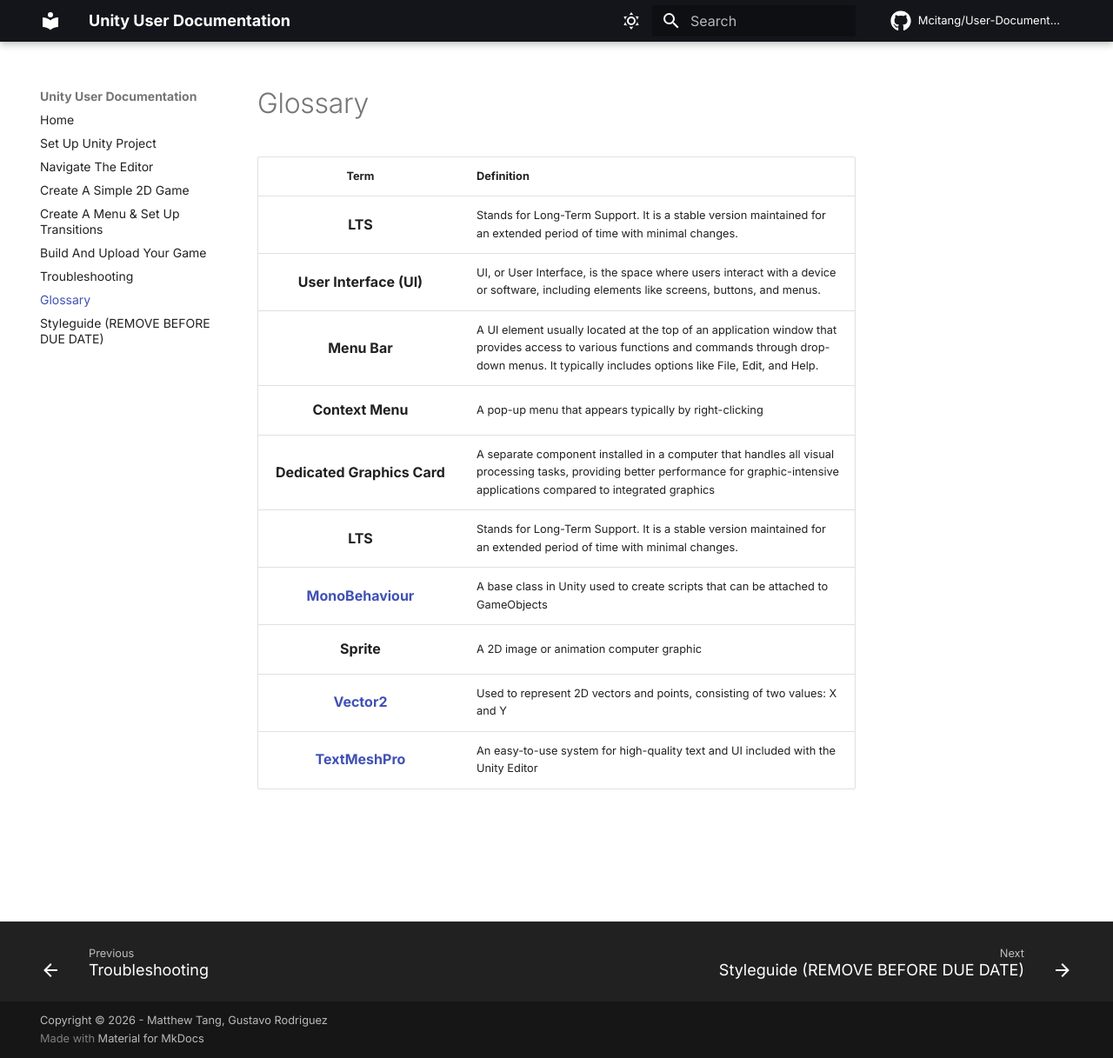
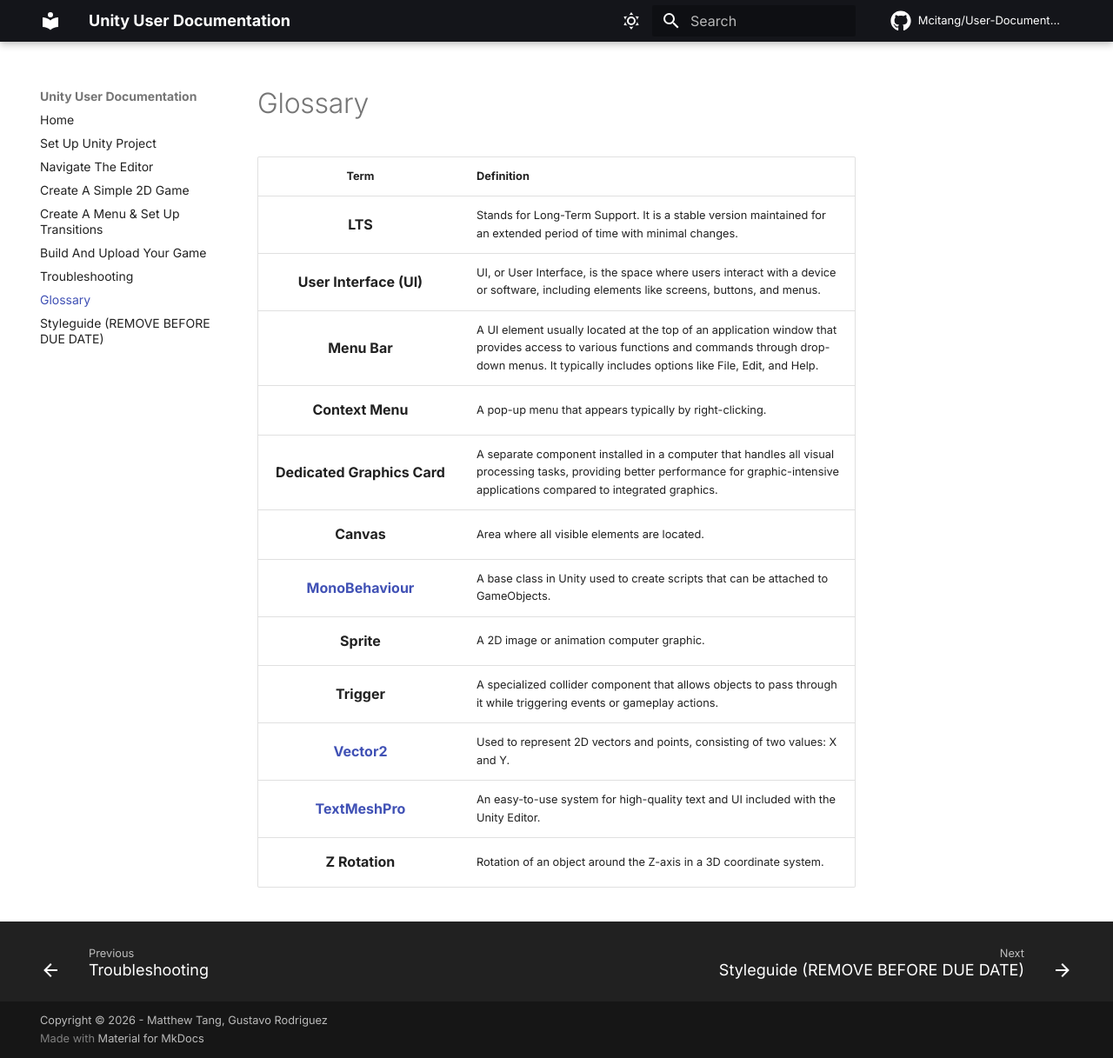
Before and after one commit to Mcitang/User-Documentation, an MkDocs documentation site: the page built from docs/glossary.md, in a window 1280 px wide and 1217 px high. Shown: the whole window at 87% size. Built offline with MkDocs 1.6.1 and Material for MkDocs 9.7.7, drawn with Linux system fonts in a browser that asks for light colours; comment, search, counter and statistics services are not loaded.

Commit message:
Add terms

```diff
--- a/docs/glossary.md
+++ b/docs/glossary.md
@@ -5,13 +5,15 @@
 | LTS           |   Stands for Long-Term Support. It is a stable version maintained for an extended period of time with minimal changes.  |
 | User Interface (UI)   |   UI, or User Interface, is the space where users interact with a device or software, including elements like screens, buttons, and menus.    |
 | Menu Bar      |   A UI element usually located at the top of an application window that provides access to various functions and commands through drop-down menus. It typically includes options like File, Edit, and Help.   |
-| Context Menu  |   A pop-up menu that appears typically by right-clicking    |
-| Dedicated Graphics Card |   A separate component installed in a computer that handles all visual processing tasks, providing better performance for graphic-intensive applications compared to integrated graphics    |
-| LTS           |   Stands for Long-Term Support. It is a stable version maintained for an extended period of time with minimal changes.  |
-| [MonoBehaviour][monobehaviour-url]    |   A base class in Unity used to create scripts that can be attached to GameObjects   |
-| Sprite        |   A 2D image or animation computer graphic    |
-| [Vector2][vector2-url]       |   Used to represent 2D vectors and points, consisting of two values: X and Y  |
-| [TextMeshPro][tmp-url]    |   An easy-to-use system for high-quality text and UI included with the Unity Editor   |
+| Context Menu  |   A pop-up menu that appears typically by right-clicking.    |
+| Dedicated Graphics Card |   A separate component installed in a computer that handles all visual processing tasks, providing better performance for graphic-intensive applications compared to integrated graphics.    |
+| Canvas           |   Area where all visible elements are located.  |
+| [MonoBehaviour][monobehaviour-url]    |   A base class in Unity used to create scripts that can be attached to GameObjects.   |
+| Sprite        |   A 2D image or animation computer graphic.    |
+| Trigger        |  A specialized collider component that allows objects to pass through it while triggering events or gameplay actions. |
+| [Vector2][vector2-url]       |   Used to represent 2D vectors and points, consisting of two values: X and Y.  |
+| [TextMeshPro][tmp-url]    |   An easy-to-use system for high-quality text and UI included with the Unity Editor.   |
+| Z Rotation        |   Rotation of an object around the Z-axis in a 3D coordinate system.  |
 
 
 <!-- Hyperlinks -->
```
